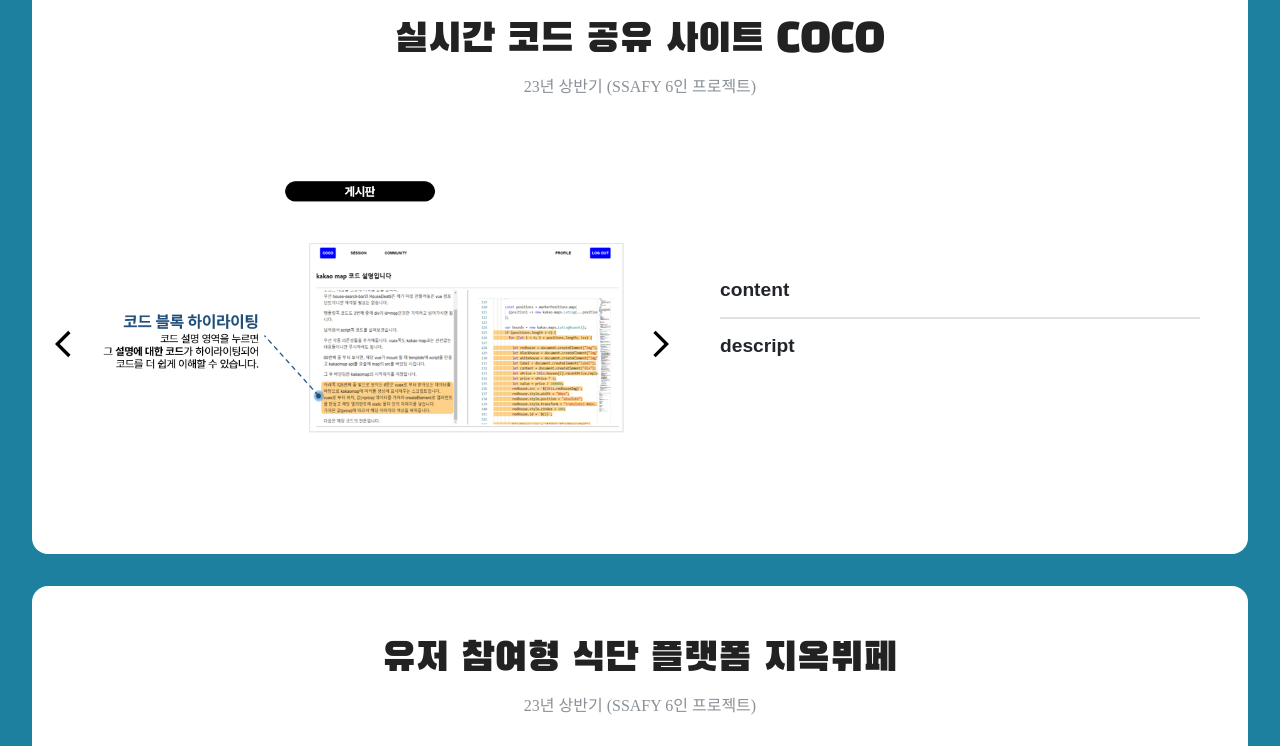
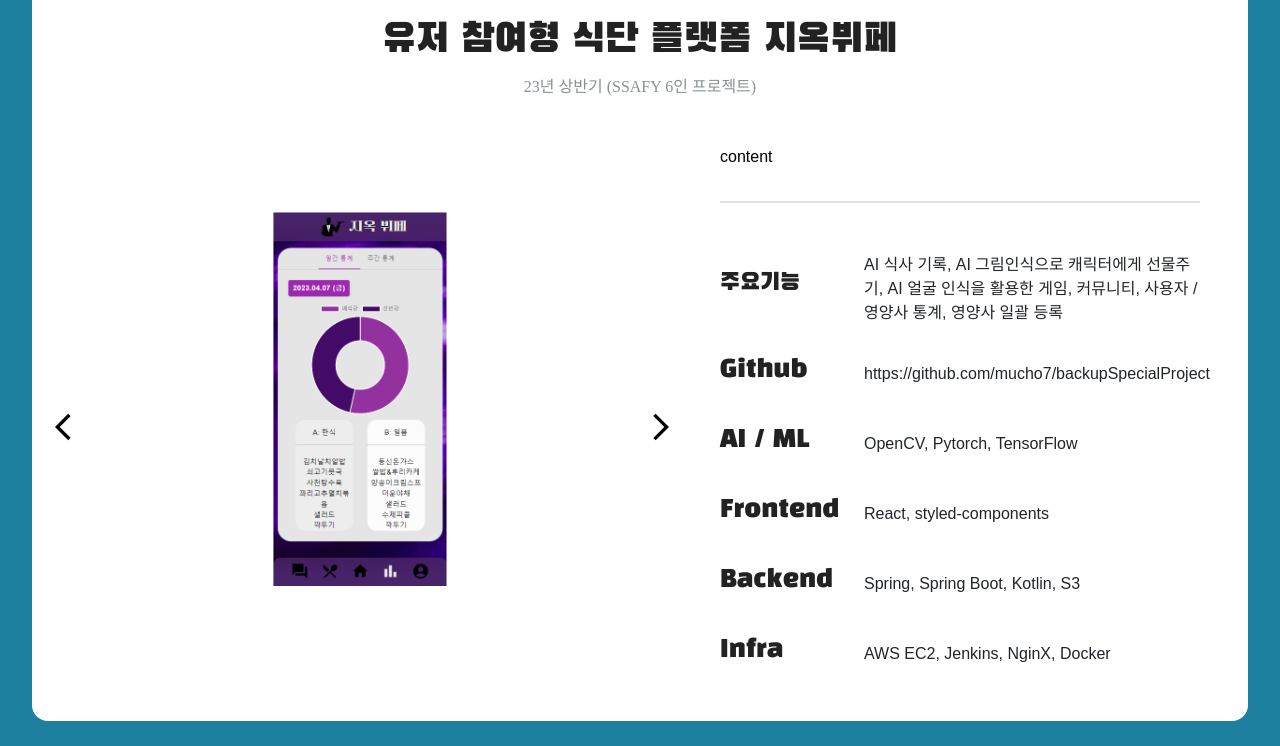
Before and after one commit to mucho7/PortFolio, a React (Create React App) app: page / in a window 1280 px wide. Shown: the part 2160-2906 px from the top of the page. Built offline with nearby package versions, Linux system fonts and the light colour scheme.

Commit message:
Feat: 프로젝트 설명 추가

```diff
--- a/package.json
+++ b/package.json
@@ -10,6 +10,7 @@
     "@testing-library/jest-dom": "^5.16.5",
     "@testing-library/react": "^13.4.0",
     "@testing-library/user-event": "^13.5.0",
+    "marked": "^4.3.0",
     "react": "^18.2.0",
     "react-dom": "^18.2.0",
     "react-router-dom": "^6.10.0",
--- a/src/components/projects/Coco.js
+++ b/src/components/projects/Coco.js
@@ -5,8 +5,31 @@ function Coco() {
   const data = {
     title: "실시간 코드 공유 사이트 COCO",
     info: "23년 상반기 (SSAFY 6인 프로젝트)",
-    content: "content",
-    descript: "descript",
+    content:
+      "**코딩테스트를 준비하는 취준생을 위한 실시간 코드 공유 플랫폼**입니다. 기존 코딩 플랫폼의 단점을 보완하여 사용자 입장에서 더 빠르고 편리하게 공부를 진행할 수 있도록 돕기위해 기획한 서비스입니다.\n\n대규모 프로젝트에 처음으로 **React**를 도입하여 개인적으로 의미가 깊었습니다. **Redux**나 **styled-components**같은 기본적인 React라이브러리들을 활용했습니다.\n\n**WebRTC**를 활용하여 사용자들이 실시간 코드를 공유하고 코드를 그림으로 설명할 수 있게 **CanvasAPI**를 활용했습니다.\n\n다양한 **React Hook**에 대해 알 수 있었고 **MSA구조**를 처음으로 도입하며 배포에 대한 기본지식을 배울 수 있었습니다. 그 결과, SSAFY 내부평가에서 좋은 평가를 받아 **2등으로 우수상**을 수상했습니다.",
+    descript: [
+      {
+        name: "주요기능",
+        content:
+          "실시간 코드 공유, Markdown형식의 게시글 본문, VS code형식의 코드 작성, 코드 블록 하이라이팅",
+      },
+      {
+        name: "Github",
+        content: "https://github.com/mucho7/CommonProject",
+      },
+      {
+        name: "Frontend",
+        content: "React, styled-components",
+      },
+      {
+        name: "Backend",
+        content: "Spring, Spring Boot",
+      },
+      {
+        name: "Infra",
+        content: "AWS EC2, Jenkins, NginX, Docker",
+      },
+    ],
     images: [coco1, coco2, coco3, coco4],
   };
 
--- a/src/components/projects/HelloWorld.js
+++ b/src/components/projects/HelloWorld.js
@@ -16,7 +16,33 @@ function HelloWorld() {
     title: "유저 참여형 식단 플랫폼 지옥뷔페",
     info: "23년 상반기 (SSAFY 6인 프로젝트)",
     content: "content",
-    descript: "descript",
+    descript: [
+      {
+        name: "주요기능",
+        content:
+          "AI 식사 기록, AI 그림인식으로 캐릭터에게 선물주기, AI 얼굴 인식을 활용한 게임, 커뮤니티, 사용자 / 영양사 통계, 영양사 일괄 등록",
+      },
+      {
+        name: "Github",
+        content: "https://github.com/mucho7/backupSpecialProject",
+      },
+      {
+        name: "AI / ML",
+        content: "OpenCV, Pytorch, TensorFlow",
+      },
+      {
+        name: "Frontend",
+        content: "React, styled-components",
+      },
+      {
+        name: "Backend",
+        content: "Spring, Spring Boot, Kotlin, S3",
+      },
+      {
+        name: "Infra",
+        content: "AWS EC2, Jenkins, NginX, Docker",
+      },
+    ],
     images: [
       helloWorld1,
       helloWorld2,
--- a/src/components/projects/ProjectTemplate.js
+++ b/src/components/projects/ProjectTemplate.js
@@ -1,11 +1,12 @@
 import Slider from "react-slick";
 
 import styled from "styled-components";
+import { marked } from "marked";
 import "slick-carousel/slick/slick.css";
 import "slick-carousel/slick/slick-theme.css";
 
 import BlackHanSans from "../../assets/fonts/BlackHanSans-Regular.ttf";
-import { ArrowBackIos, ArrowForwardIos } from "@mui/icons-material";
+import { ArrowBackIos, ArrowForwardIos, Title } from "@mui/icons-material";
 import React from "react";
 
 function ProjectCarousel(params) {
@@ -70,9 +71,52 @@ function ProjectCarousel(params) {
   );
 }
 
+function ProjectDetail(params) {
+  const { content } = params;
+  const MarkdownWrapper = styled.div`
+    font-family: sans-serif;
+    font-size: 16px;
+    line-height: 1.5;
+  `;
+
+  const Markdown = ({ content }) => {
+    const html = marked(content);
+    return <MarkdownWrapper dangerouslySetInnerHTML={{ __html: html }} />;
+  };
+  return <Markdown content={content} />;
+}
+
 function ProjectDescript(params) {
   const { descript } = params;
-  return <SmallTypo>{descript}</SmallTypo>;
+  return (
+    <div>
+      {descript.map((item, index) => {
+        return (
+          <RowFlexBox
+            key={index}
+            style={{ justifyContent: "start", alignItems: "center" }}
+          >
+            <TitleTypo
+              style={{ textAlign: "start", fontSize: 24, width: "30%" }}
+            >
+              {item.name}
+            </TitleTypo>
+            <SmallTypo
+              style={{
+                textAlign: "start",
+                fontSize: 16,
+                fontWeight: 200,
+                width: "70%",
+                alignSelf: "center",
+              }}
+            >
+              {item.content}
+            </SmallTypo>
+          </RowFlexBox>
+        );
+      })}
+    </div>
+  );
 }
 
 function ProjectContent(params) {
@@ -84,7 +128,7 @@ function ProjectContent(params) {
       <RowFlexBox>
         <ProjectCarousel images={images} />
         <ColFlexBox>
-          <SmallTypo>{content}</SmallTypo>
+          <ProjectDetail content={content} />
           <HrLine />
           <ProjectDescript descript={descript} />
         </ColFlexBox>
--- a/src/components/projects/ProjectsOverview.js
+++ b/src/components/projects/ProjectsOverview.js
@@ -10,8 +10,8 @@ function Projects() {
         <TitleTypo>PROJECTS</TitleTypo>
       </TitleSection>
       <SkillContainer>
+        <HelloWorld />
         <Coco />
-        <HelloWorld />
       </SkillContainer>
     </ProjectSection>
   );
```
Also changed, not shown: 1 other file (tests, documents, lock files or other folders).
